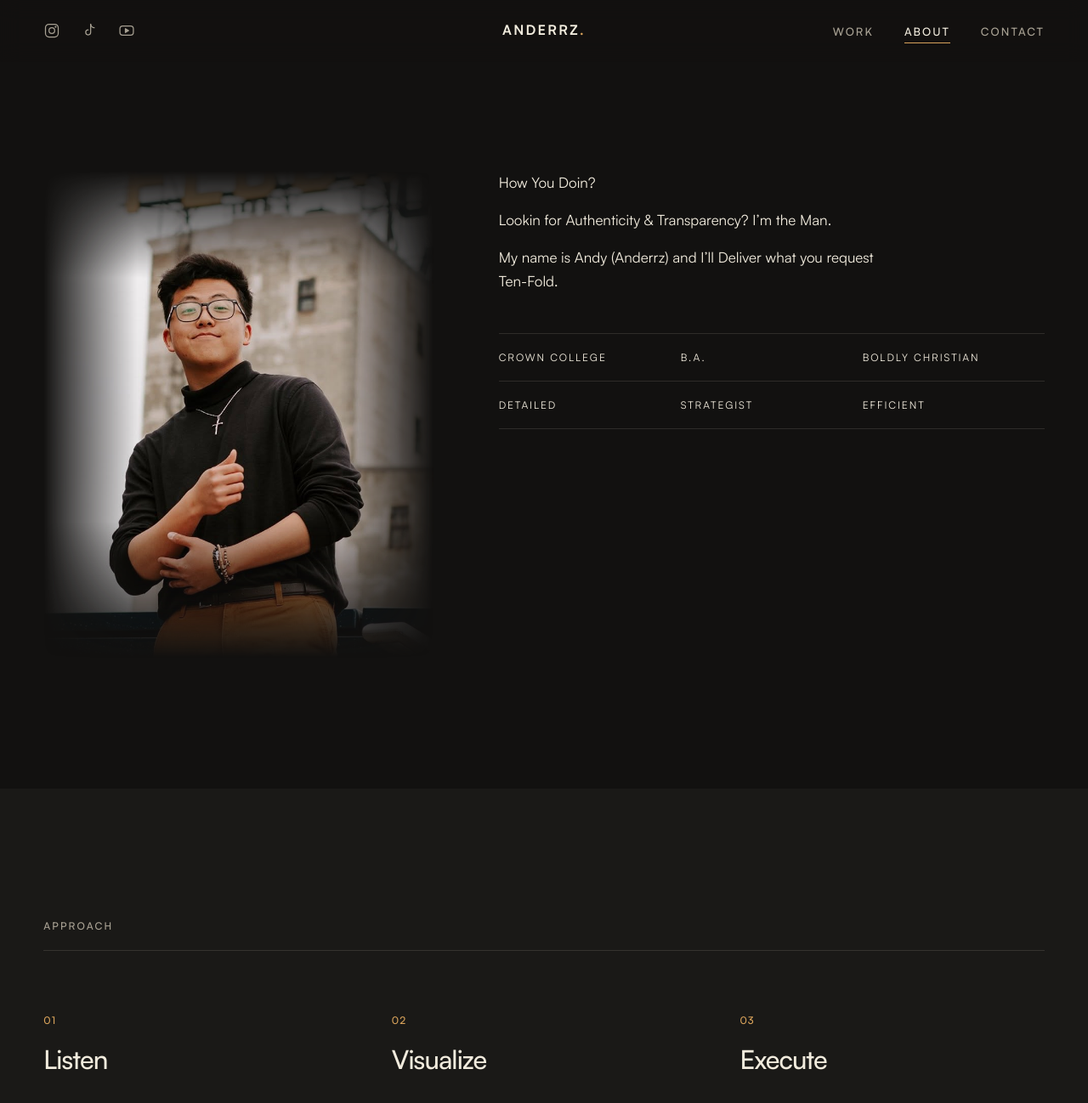
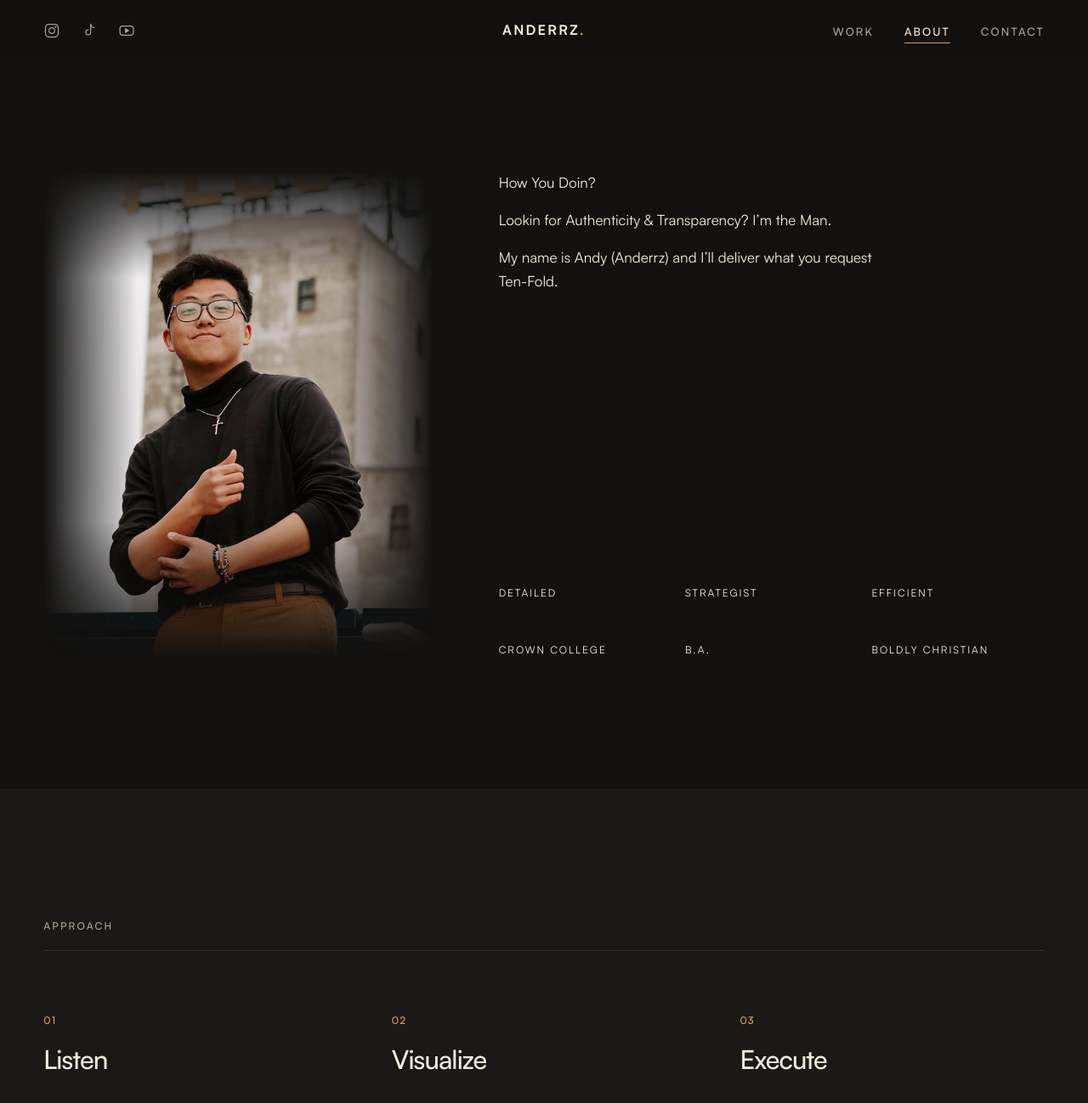
Before and after one commit to Anderrzx/anderrz.portfolio.github.io, a Jekyll site: the page built from about/index.html, in a window 1280 px wide and 1400 px high. Shown: the top 1298 px of the window at 85% size. Built offline with Jekyll 4.4.1, drawn with Linux system fonts in a browser that asks for light colours.

Commit message:
About: quick facts without lines, level with the bottom of the photo
- Detailed / Strategist / Efficient now on top, Crown College / B.A. /
  Boldly Christian below
- No grid lines; the text column runs the photo's full height so the facts
  end level with it
- "deliver" in lowercase

Co-Authored-By: Claude Opus 5.5 <noreply@anthropic.com>

```diff
--- a/about/index.html
+++ b/about/index.html
@@ -20,16 +20,16 @@ permalink: /about/
         <div class="about-text">
             <p class="reveal">How You Doin?</p>
             <p class="reveal">Lookin for Authenticity &amp; Transparency? I&rsquo;m the Man.</p>
-            <p class="reveal">My name is Andy (Anderrz) and I&rsquo;ll Deliver what you request <span class="nowrap">Ten-Fold.</span></p>
+            <p class="reveal">My name is Andy (Anderrz) and I&rsquo;ll deliver what you request <span class="nowrap">Ten-Fold.</span></p>
 
-            <!-- Quick facts, three across -->
+            <!-- Quick facts, three across; sits at the bottom, level with the photo -->
             <ul class="about-grid reveal" aria-label="About me in short">
+                <li>Detailed</li>
+                <li>Strategist</li>
+                <li>Efficient</li>
                 <li>Crown College</li>
                 <li>B.A.</li>
                 <li>Boldly Christian</li>
-                <li>Detailed</li>
-                <li>Strategist</li>
-                <li>Efficient</li>
             </ul>
         </div>
     </div>
--- a/assets/css/main.css
+++ b/assets/css/main.css
@@ -905,7 +905,14 @@ a.project-link:hover .project-placeholder {
 }
 
 .about-intro .about-teaser {
-    align-items: start;
+    align-items: stretch;
+}
+
+/* The text column runs the full height of the photo, so the quick facts
+   can sit at the bottom, level with the end of the photo */
+.about-intro .about-text {
+    display: flex;
+    flex-direction: column;
 }
 
 .about-intro .about-text p {
@@ -917,19 +924,17 @@ a.project-link:hover .project-placeholder {
     white-space: nowrap;
 }
 
-/* Quick facts under the bio: three across, thin lines between rows */
+/* Quick facts under the bio: three across, two rows, pushed to the bottom */
 .about-grid {
     display: grid;
     grid-template-columns: repeat(3, 1fr);
-    margin: clamp(32px, 4vw, 48px) 0 0;
-    padding: 0;
+    gap: clamp(28px, 4vw, 48px) 16px;
+    margin: auto 0 0;
+    padding: clamp(40px, 5vw, 64px) 0 0;
     list-style: none;
-    border-top: 1px solid var(--line);
 }
 
 .about-grid li {
-    padding: 18px 12px 18px 0;
-    border-bottom: 1px solid var(--line);
     color: var(--text);
     font-size: 0.75rem;
     letter-spacing: 0.16em;
```
